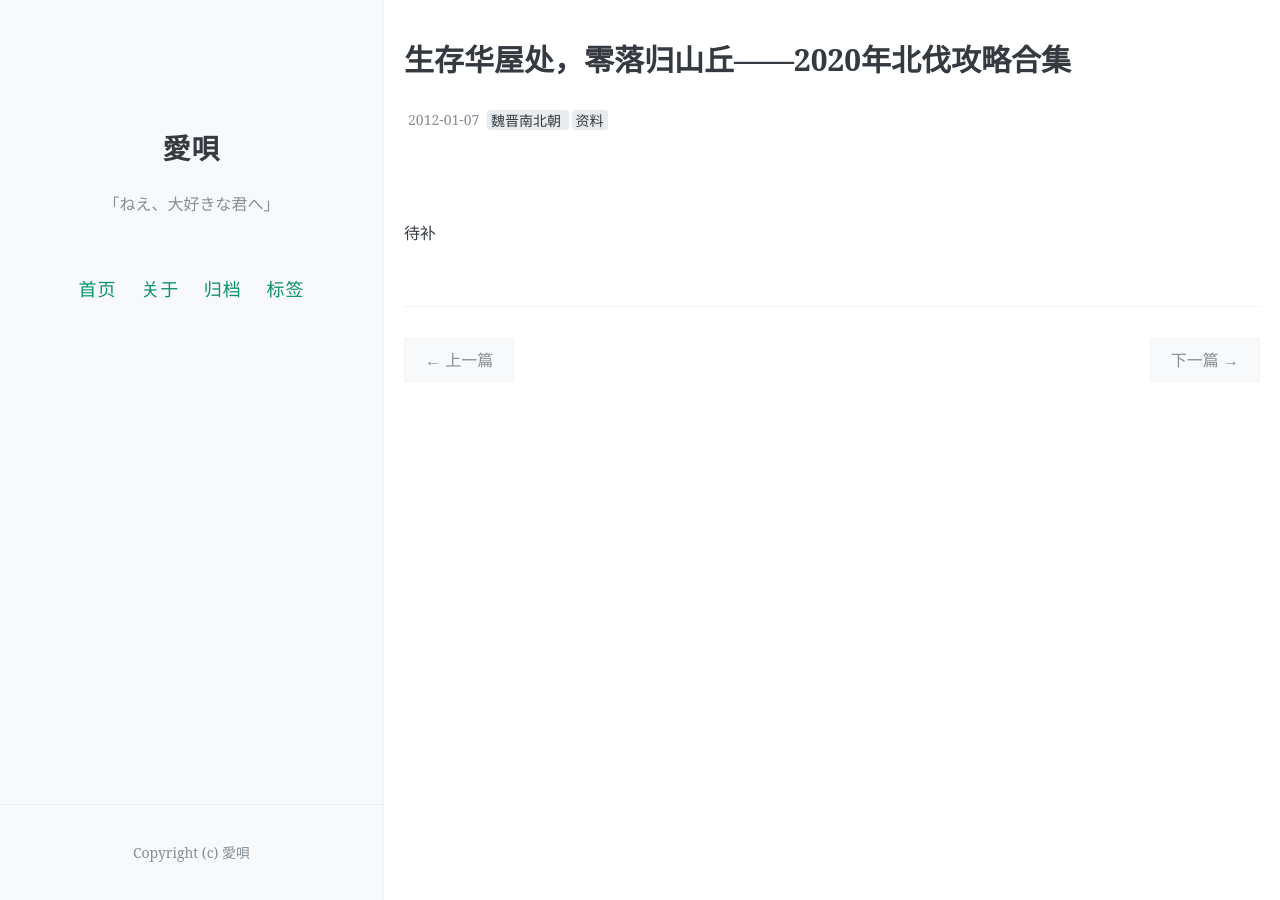
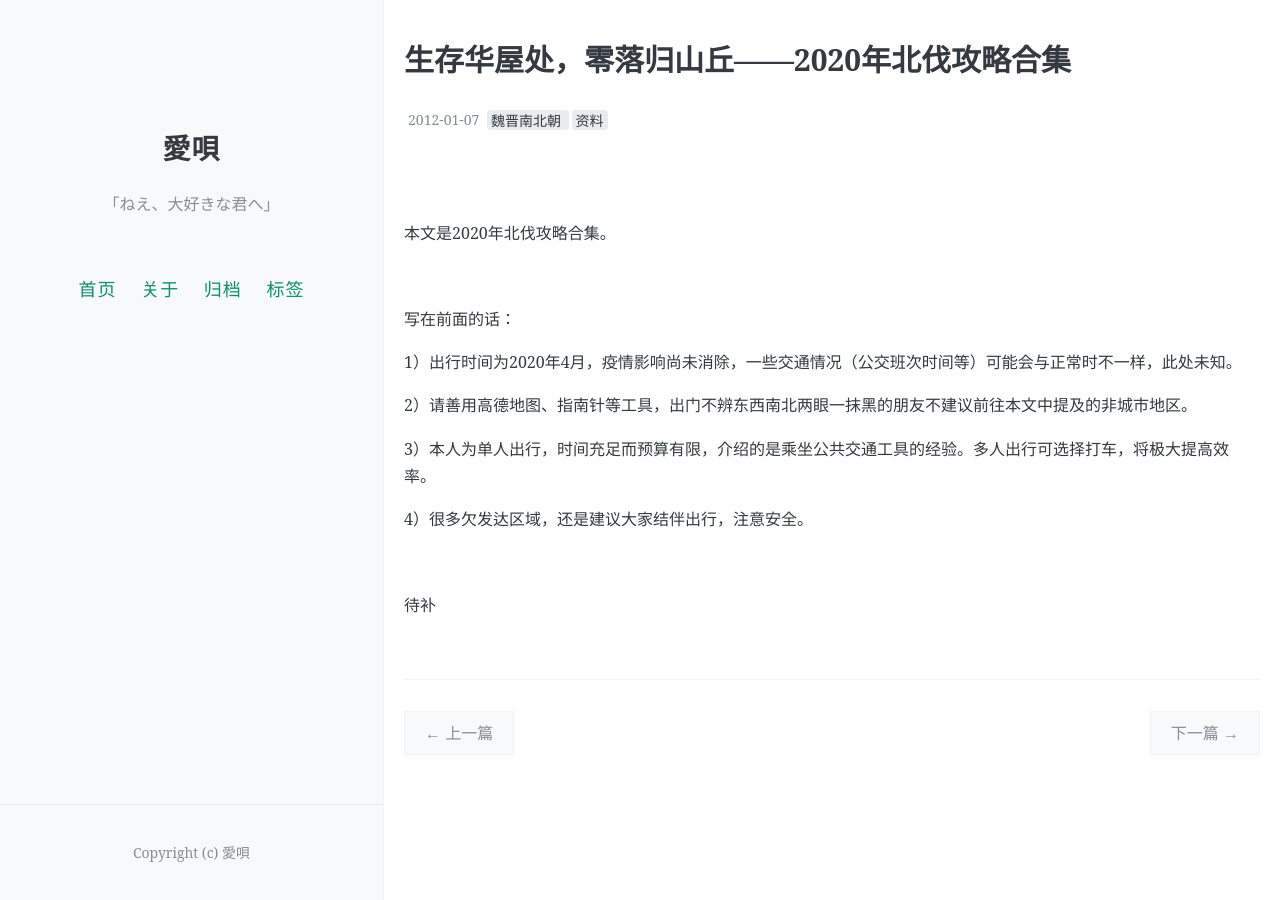
Before and after one commit to aiuta264/aiuta, a Jekyll site: the page built from _posts/2012-01-07-shangfenzhinan_2020.md, in a window 1280 px wide. Built offline with Jekyll 4.4.1, drawn with Linux system fonts in a browser that asks for light colours; comment, search, counter and statistics services are not loaded.

Commit message:
Update 2012-01-07-shangfenzhinan_2020.md

```diff
--- a/_posts/2012-01-07-shangfenzhinan_2020.md
+++ b/_posts/2012-01-07-shangfenzhinan_2020.md
@@ -11,6 +11,22 @@ comments: true
 <br>
 <br>
 
+本文是2020年北伐攻略合集。
+
+<br>
+
+写在前面的话：
+
+1）出行时间为2020年4月，疫情影响尚未消除，一些交通情况（公交班次时间等）可能会与正常时不一样，此处未知。
+
+2）请善用高德地图、指南针等工具，出门不辨东西南北两眼一抹黑的朋友不建议前往本文中提及的非城市地区。
+
+3）本人为单人出行，时间充足而预算有限，介绍的是乘坐公共交通工具的经验。多人出行可选择打车，将极大提高效率。
+
+4）很多欠发达区域，还是建议大家结伴出行，注意安全。
+
+<br>
+
 待补
 
 <br>
```
